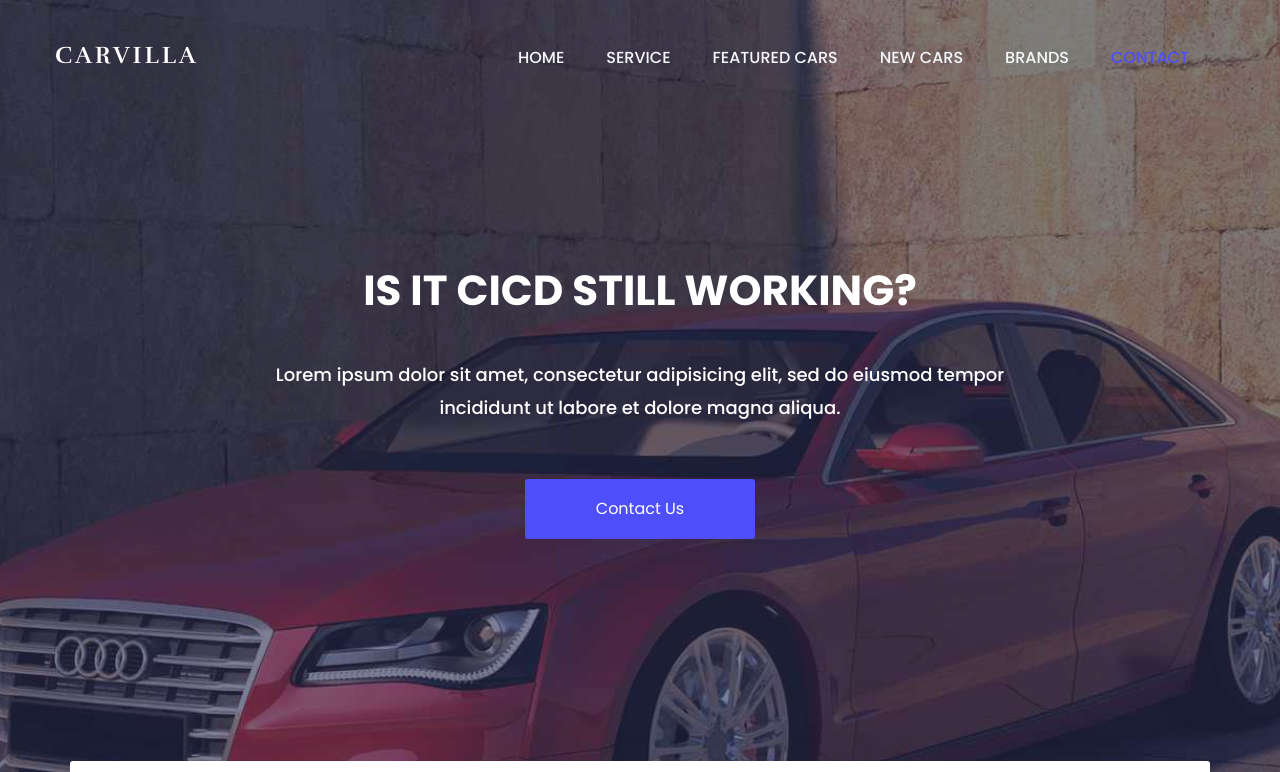
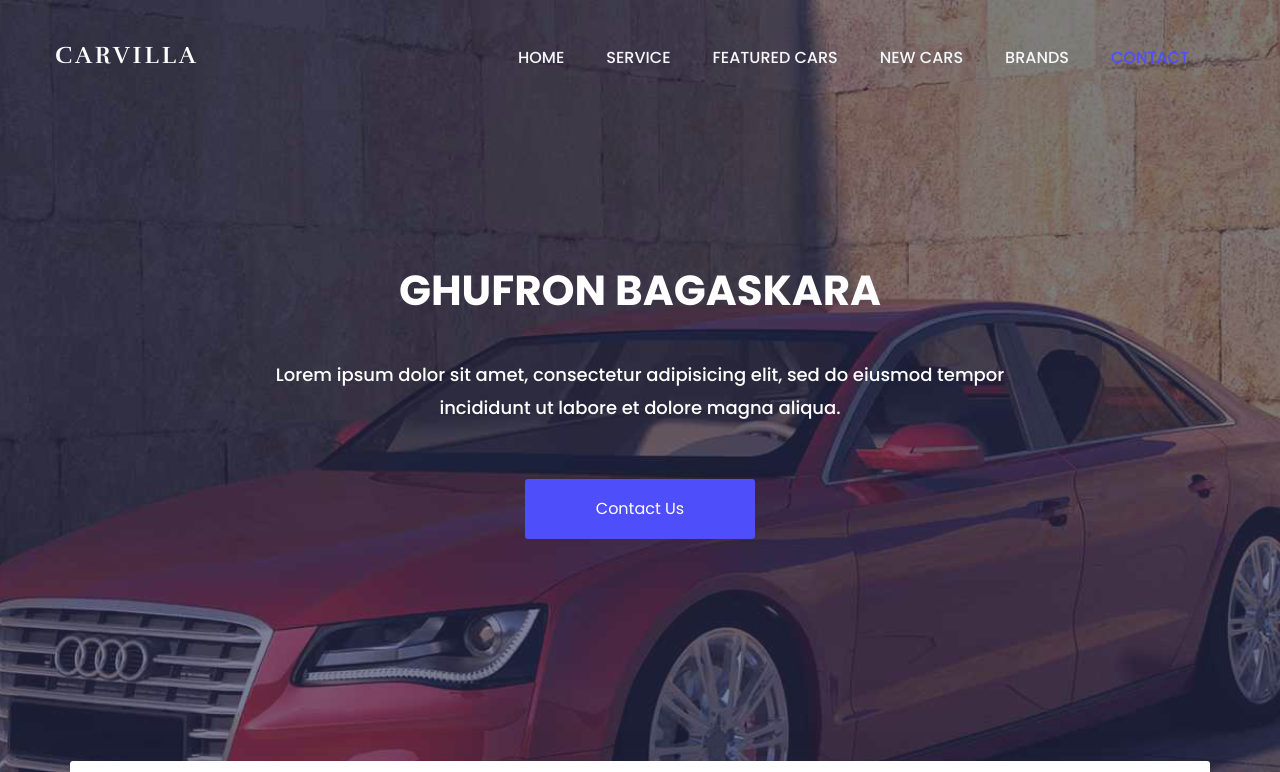
Before and after one commit to upiupiup/CI-CD-pipeline, a plain HTML site: page index.html in a window 1280 px wide. Shown: the top 772 px of the page. Drawn offline with nearby package versions, Linux system fonts and the light colour scheme.

Commit message:
fix: change welcome text

```diff
--- a/index.html
+++ b/index.html
@@ -105,7 +105,7 @@
 
 			<div class="container">
 				<div class="welcome-hero-txt">
-					<h2>Is it CICD Still Working?</h2>
+					<h2>Ghufron Bagaskara</h2>
 					<p>
 						Lorem ipsum dolor sit amet, consectetur adipisicing elit, sed do eiusmod tempor incididunt ut labore et dolore   magna aliqua.
 					</p>
```
